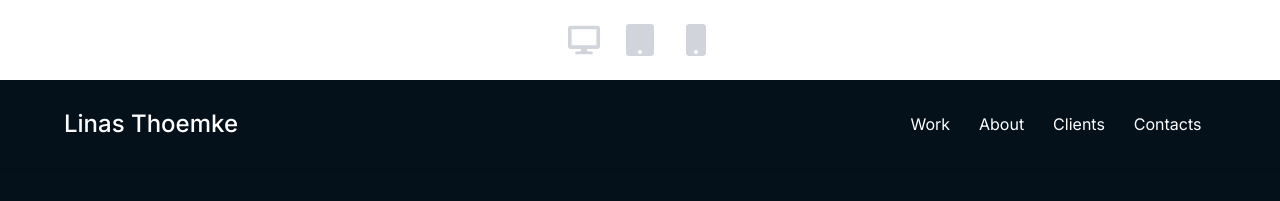
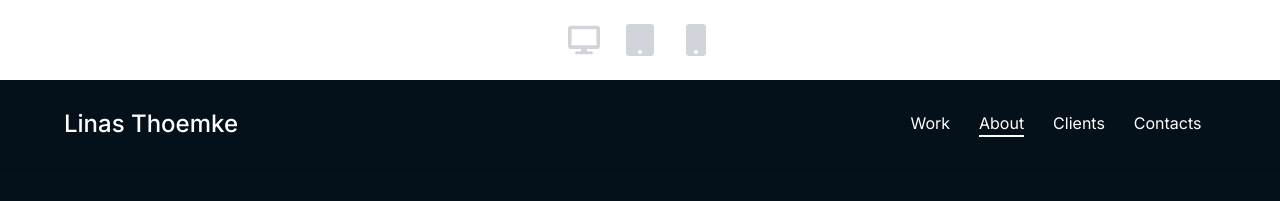
Before and after one commit to Grekalimbus/Linas-Fashion, a Next.js app: page /about in a window 1280 px wide. Shown: the top 201 px of the page. Built offline with nearby package versions, Linux system fonts and the light colour scheme.

Commit message:
fix display borders on button for navbar

```diff
--- a/app/components/Navbar.jsx
+++ b/app/components/Navbar.jsx
@@ -1,10 +1,18 @@
 import { FaBars } from "react-icons/fa";
 import { useState } from "react";
 import Link from "next/link";
+import { usePathname } from "next/navigation";
 
 export const Navbar = ({ screenWidth, screen }) => {
   const [hiden, setHiden] = useState(false);
-
+  const pathname = usePathname();
+  const getBorderForLonk = (link) => {
+    if (link === pathname) {
+      return "border-b-2 border-white";
+    }
+    return "";
+  };
+  console.log(pathname);
   return screenWidth <= 950 || screen <= 950 ? (
     <nav className="shadow mx-auto bg-[#04111b] w-full sticky top-0 z-[10] ">
       <div className="mx-auto max-w-7xl flex w-full items-center justify-between p-7">
@@ -18,16 +26,16 @@ export const Navbar = ({ screenWidth, screen }) => {
           !hiden ? "hidden" : ""
         } flex flex-col justify-end items-end p-4 space-y-2`}
       >
-        <li className="cursor-pointer hover:border-b-2 hover:mb-1 transition-all">
+        <li className={`cursor-pointer  ${getBorderForLonk("/")}`}>
           <Link href="/">Work </Link>
         </li>
-        <li className="cursor-pointer hover:border-b-2 hover:mb-1 transition-all">
+        <li className={`cursor-pointer  ${getBorderForLonk("/about")}`}>
           <Link href="/aboutPage">About </Link>
         </li>
-        <li className="cursor-pointer hover:border-b-2 hover:mb-1 transition-all">
+        <li className={`cursor-pointer  ${getBorderForLonk("/clients")}`}>
           <Link href="/">Clients </Link>
         </li>
-        <li className="cursor-pointer hover:border-b-2 hover:mb-1 transition-all">
+        <li className={`cursor-pointer  ${getBorderForLonk("/contacts")}`}>
           <Link href="/">Contacts </Link>
         </li>
       </ul>
@@ -40,16 +48,16 @@ export const Navbar = ({ screenWidth, screen }) => {
         </div>
         <div className="w-80">
           <ul className="flex justify-around cursor-pointer">
-            <li className="cursor-pointer hover:border-b-2 hover:mb-1 transition-all">
+            <li className={`cursor-pointer  ${getBorderForLonk("/")}`}>
               <Link href="/">Work </Link>
             </li>
-            <li className="cursor-pointer hover:border-b-2 hover:mb-1 transition-all">
+            <li className={`cursor-pointer  ${getBorderForLonk("/about")}`}>
               <Link href="/about">About </Link>
             </li>
-            <li className="cursor-pointer hover:border-b-2 hover:mb-1 transition-all">
+            <li className={`cursor-pointer  ${getBorderForLonk("/clients")}`}>
               <Link href="/">Clients </Link>
             </li>
-            <li className="cursor-pointer hover:border-b-2 hover:mb-1 transition-all">
+            <li className={`cursor-pointer  ${getBorderForLonk("/contacts")}`}>
               <Link href="/">Contacts </Link>
             </li>
           </ul>
```
